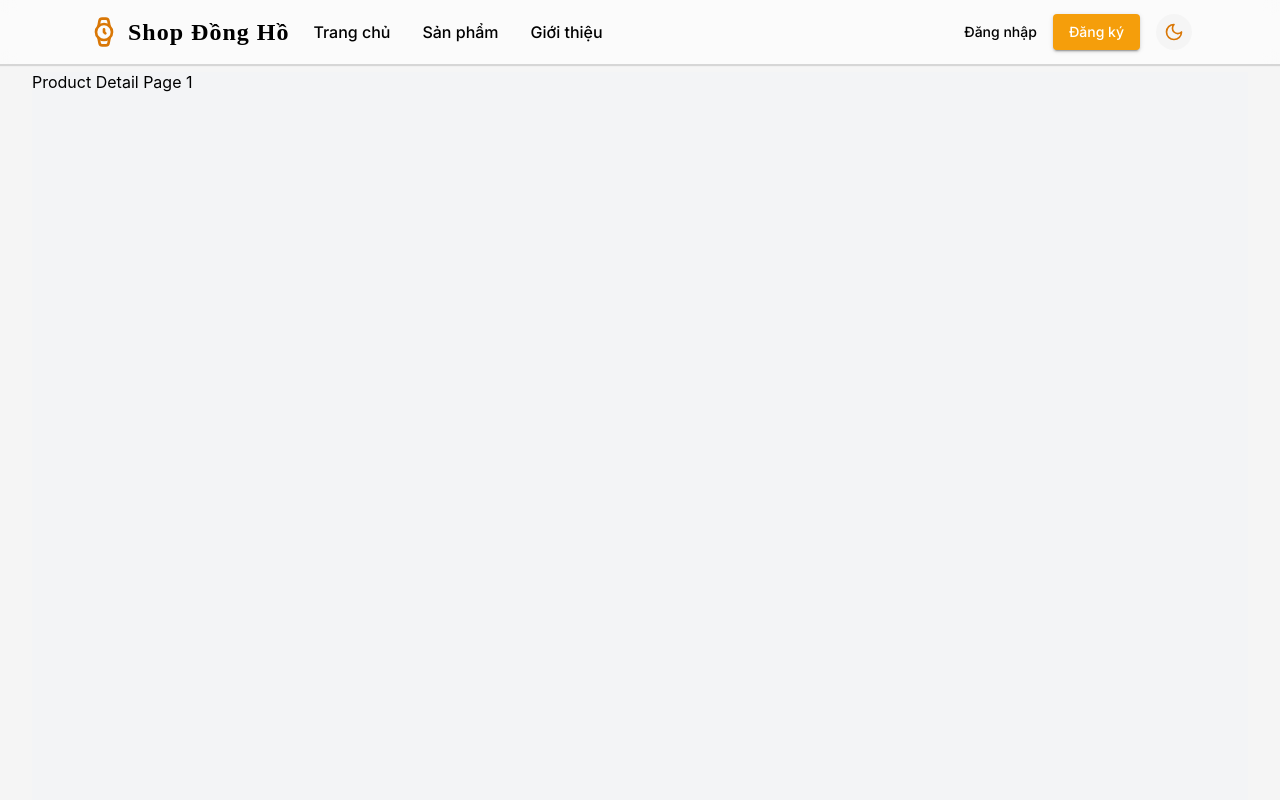
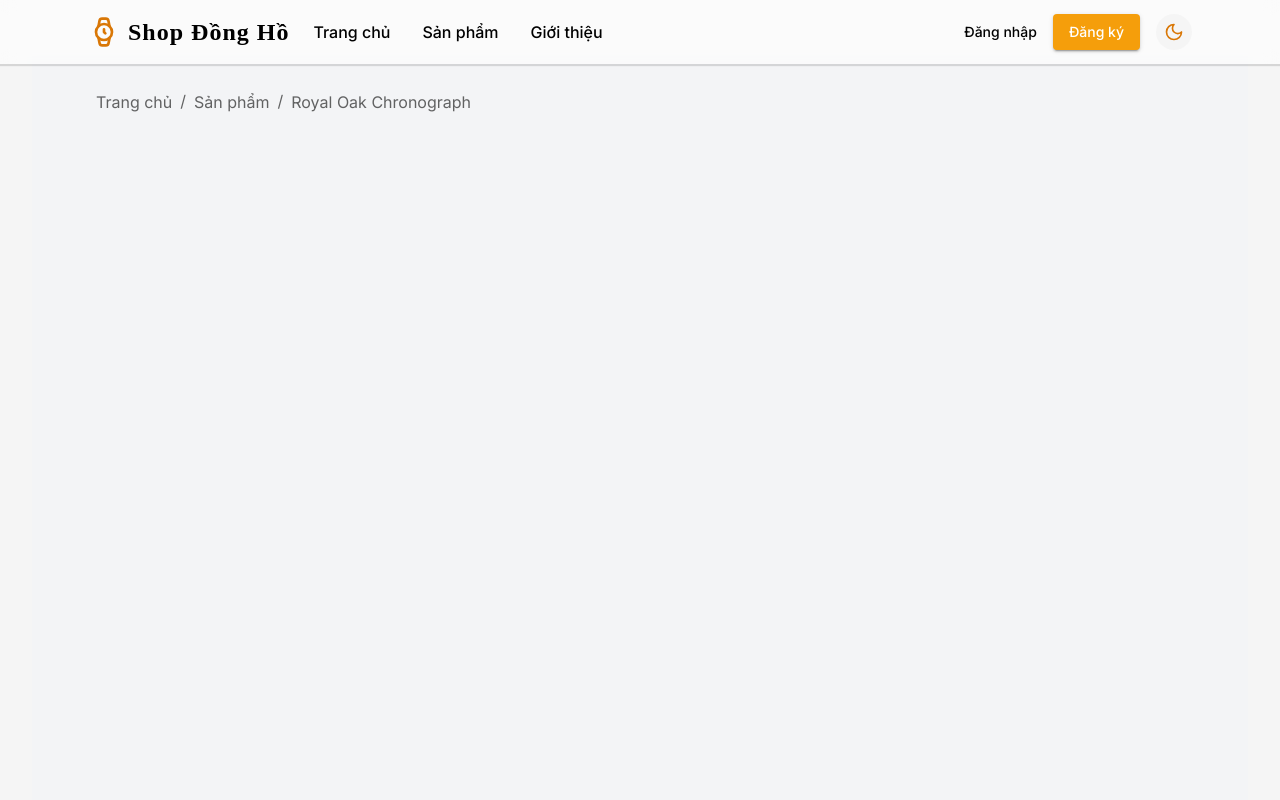
Before and after one commit to TrungHauad02/watch-shop, a React (Create React App) app: page /products/1 in a window 1280 px wide. Shown: the top 800 px of the page. Built offline with nearby package versions, Linux system fonts and the light colour scheme.

Commit message:
U(Quickview): Cap nhat quick view

```diff
--- a/src/features/products/components/ProductCard.tsx
+++ b/src/features/products/components/ProductCard.tsx
@@ -33,7 +33,6 @@ const ProductCard = ({ product }: ProductCardProps) => {
   return (
     <>
       <Box
-        onClick={onViewDetail}
         sx={{
           borderRadius: 2,
           boxShadow: 3,
@@ -56,7 +55,7 @@ const ProductCard = ({ product }: ProductCardProps) => {
           height={200}
           style={{ objectFit: "cover" }}
         />
-        <Box sx={{ p: 2 }}>
+        <Box sx={{ p: 2 }} onClick={onViewDetail}>
           <Typography variant="h6" noWrap>
             {product.name}
           </Typography>
--- a/src/features/products/components/QuizView.tsx
+++ b/src/features/products/components/QuizView.tsx
@@ -5,6 +5,7 @@ import useColor from "theme/useColor";
 import { Swiper, SwiperSlide } from "swiper/react";
 import "swiper/css";
 import "swiper/css/pagination";
+import { useNavigate } from "react-router-dom";
 
 interface QuickViewProps {
   open: boolean;
@@ -14,6 +15,11 @@ interface QuickViewProps {
 
 const QuickView = ({ open, onClose, product }: QuickViewProps) => {
   const color = useColor();
+  const navigate = useNavigate();
+  const onViewDetail = () => {
+    navigate(`/products/${product.id}`);
+  };
+
   return (
     <Dialog open={open} onClose={onClose} fullWidth maxWidth="sm">
       <Box sx={{ p: 3 }}>
@@ -91,6 +97,7 @@ const QuickView = ({ open, onClose, product }: QuickViewProps) => {
             </Typography>
           </Stack>
         </Box>
+        <Stack direction={"row"} spacing={2} sx={{ mt: 2 }}>
           <Button
             variant="contained"
             fullWidth
@@ -105,6 +112,21 @@ const QuickView = ({ open, onClose, product }: QuickViewProps) => {
           >
             Đóng
           </Button>
+          <Button
+            variant="contained"
+            fullWidth
+            onClick={onViewDetail}
+            sx={{
+              mt: 3,
+              color: color.slate800,
+              bgcolor: color.amber400,
+              fontSize: "1.02rem",
+              fontWeight: "bold",
+            }}
+          >
+            Xem chi tiết
+          </Button>
+        </Stack>
       </Box>
     </Dialog>
   );
--- a/src/features/products/pages/ProductDetailPage.tsx
+++ b/src/features/products/pages/ProductDetailPage.tsx
@@ -1,12 +1,30 @@
 import { Box } from "@mui/material";
+import WSBreadcrumb from "components/Breadcrumb/WSBreadcrumb";
 import { useDarkMode } from "hooks/useDarkMode";
 import { useParams } from "react-router-dom";
 import useColor from "theme/useColor";
+import { productService } from "../service/ProductService";
 
 export default function ProductDetailPage() {
   const { isDarkMode } = useDarkMode();
   const color = useColor();
-  const { id } = useParams();
+  const { id } = useParams<{ id: string }>();
+  const product = id ? productService.getProductById(id) : null;
+
+  const itemBreadcrumb = [
+    {
+      path: "/",
+      label: "Trang chủ",
+    },
+    {
+      path: "/products",
+      label: "Sản phẩm",
+    },
+    {
+      path: `/products/${id}`,
+      label: product?.name || "",
+    },
+  ];
 
   return (
     <Box
@@ -14,11 +32,19 @@ export default function ProductDetailPage() {
         minHeight: "100vh",
         backgroundColor: isDarkMode ? color.gray900 : color.gray100,
         color: isDarkMode ? color.white : color.black,
-        mt: 9,
+        mt: 7,
         width: "100%",
       }}
     >
-      Product Detail Page {id}
+      <Box
+        sx={{ px: { xs: 1, sm: 4, md: 8 }, pt: 4, pb: { xs: 2, sm: 4, md: 8 } }}
+      >
+        {/* Breadcrumb */}
+        <Box sx={{ mb: 2 }}>
+          <WSBreadcrumb items={itemBreadcrumb} />
+        </Box>
+        {/* Render product details here */}
+      </Box>
     </Box>
   );
 }
--- a/src/features/products/service/ProductService.ts
+++ b/src/features/products/service/ProductService.ts
@@ -115,6 +115,10 @@ const getAllProduct = ({
     });
 };
 
+const getProductById = (id: string) => {
+  return mockProducts.find((p) => p.id === id) || null;
+};
+
 const getAllBrands = () => {
   return [...new Set(mockProducts.map((p) => p.brand))];
 };
@@ -132,4 +136,5 @@ export const productService = {
   getAllBrands,
   getAllTypes,
   getMaxPrice,
+  getProductById,
 };
```
Lines whose indentation alone changed are shown as unchanged.
